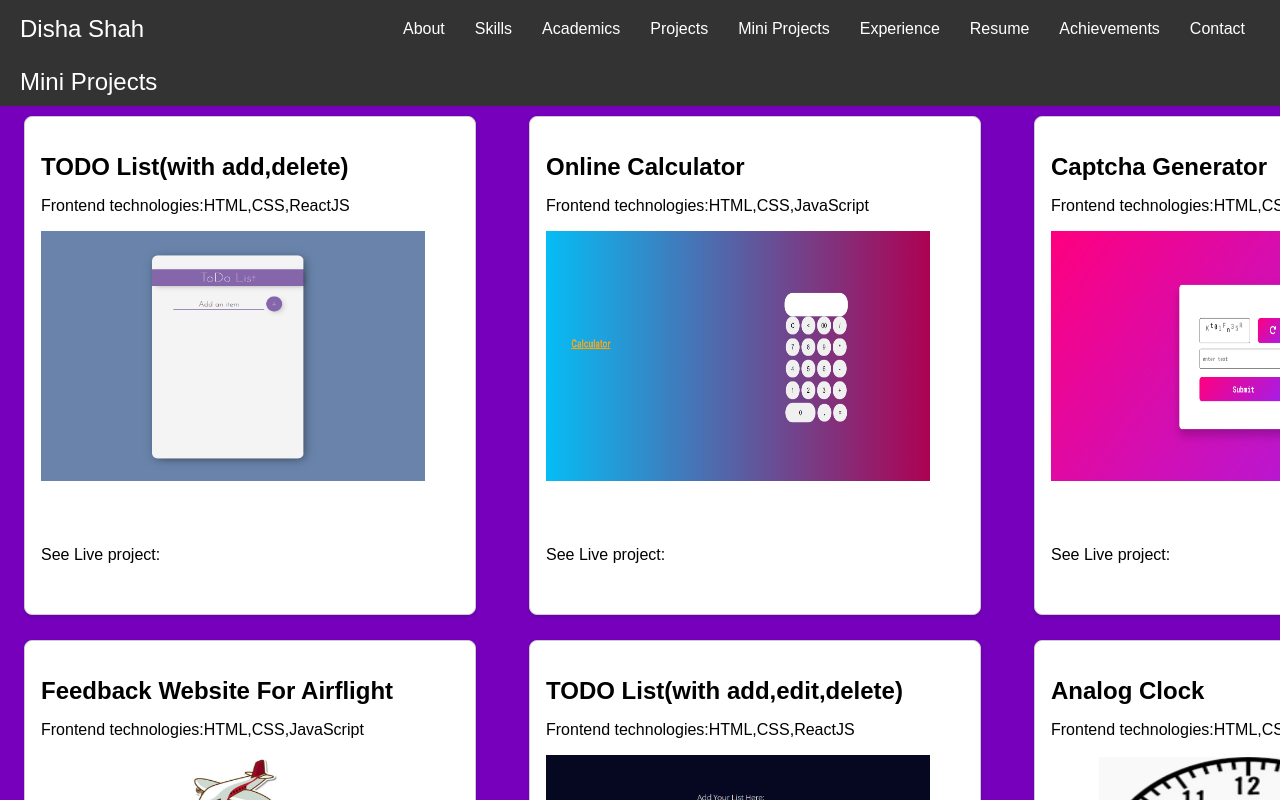
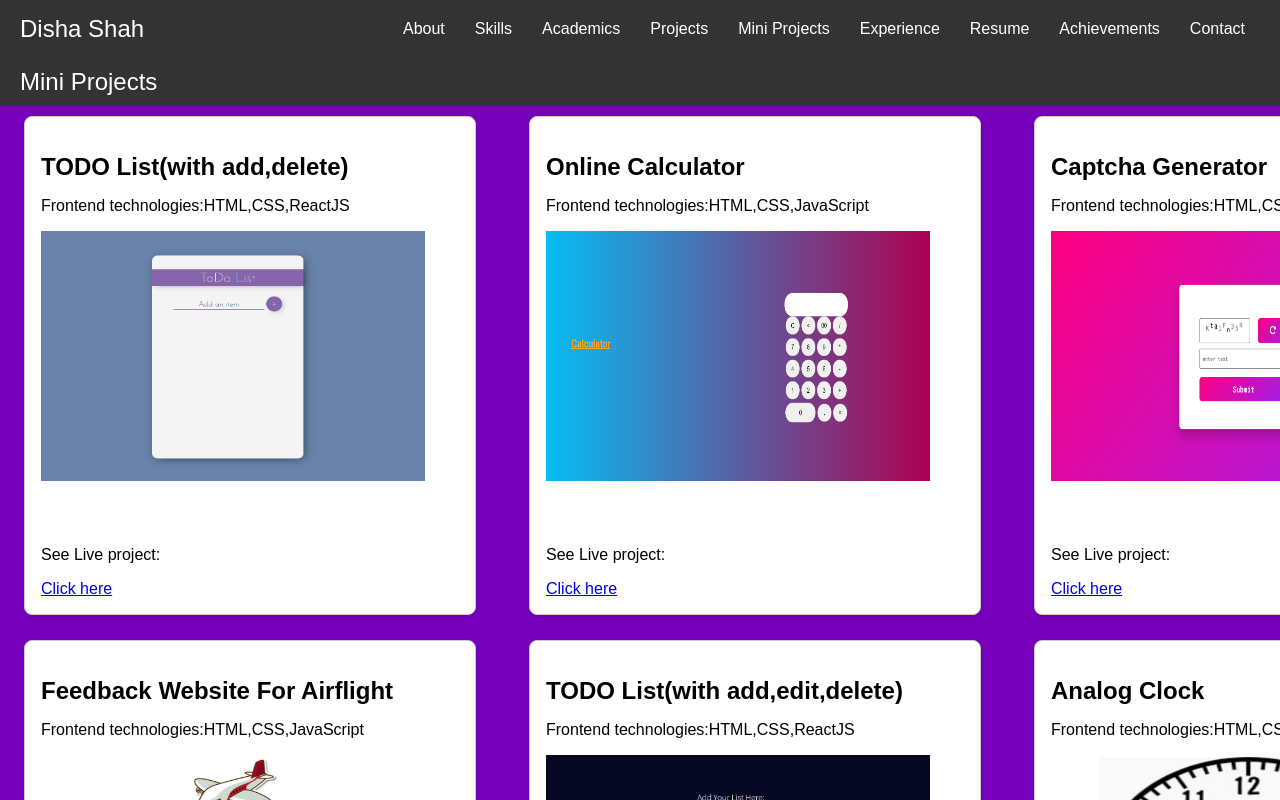
Before and after one commit to disha7555/portfolio_website, a React (Create React App) app: page /miniprojects in a window 1280 px wide. Shown: the top 800 px of the page. Built offline with nearby package versions, Linux system fonts and the light colour scheme.

Commit message:
new changes commit

```diff
--- a/src/Academics.js
+++ b/src/Academics.js
@@ -31,9 +31,9 @@ function Academics() {
                       <td>B.E.(Computer Engineering)</td>
                       <td>GTU</td>
                       <td>2023</td>
-                      <td>CPI: <br/>9.09
+                      <td>CPI: 9.09
                         <br/><br/>
-                        CGPA: 8.63
+                        CGPA:  8.63
                       </td>
                     </tr>
                   </table>
--- a/src/Contact.js
+++ b/src/Contact.js
@@ -9,16 +9,16 @@ function Contact() {
       <div className='main'>
       <div className='contact-content'>
 
-       <div className='info'> Email: <a href="https://mail.google.com/mail/u/0/?view=cm&fs=1&to=dishakaurang@gmail.com">dishakaurang@gmail.com</a>
+       <div className='info'> Email: <a className='a-contact' href="https://mail.google.com/mail/u/0/?view=cm&fs=1&to=dishakaurang@gmail.com">dishakaurang@gmail.com</a>
 </div>
 <div className='info'>
         Phone no: 9429630459
 </div>
 <div className='info'>
-        Linked In: <a href="https://www.linkedin.com/in/disha-shah-210a06205?utm_source=share&utm_campaign=share_via&utm_content=profile&utm_medium=android_app">My LinkedIn account</a>
+        Linked In: <a className='a-contact' href="https://www.linkedin.com/in/disha-shah-210a06205?utm_source=share&utm_campaign=share_via&utm_content=profile&utm_medium=android_app">My LinkedIn account</a>
 </div>
 <div className='info'>
-        github: <a href="https://github.com/disha7555">disha7555</a>
+        github: <a className='a-contact' href="https://github.com/disha7555">disha7555</a>
         </div>
       </div>
       </div>
--- a/src/MiniProjects.js
+++ b/src/MiniProjects.js
@@ -33,7 +33,7 @@ function MiniProjects(props) {
           <div className='img'>
           <a href={link}><img className="card-image" src={image} alt="no img" width="400px" height="250px" /></a>
         </div>
-         <p>See Live project:</p><a href={link}>Click here</a>
+         <p>See Live project:</p><a className="a-link" href={link}>Click here</a>
          </div>
 
         </div>
--- a/src/Projects.js
+++ b/src/Projects.js
@@ -34,7 +34,7 @@ function Projects(props) {
           <div className='img'>
           <a href={link}><img className="card-image" src={image} alt="no img" width="400px" height="250px" /></a>
         </div>
-         <p>See Live project:</p><a href={link}>Click here</a>
+         <p>See Live project:</p><a className="a-link" href={link}>Click here</a>
          </div>
 
         </div>
--- a/src/contact.css
+++ b/src/contact.css
@@ -18,7 +18,7 @@
         margin-left: 0;
     }
 }
-a{
+.a-contact{
     color: white;
 }
 .info{
--- a/src/ex.css
+++ b/src/ex.css
@@ -21,9 +21,7 @@
 h2.ex-header{
     color: white;
 }
-a{
-    color: white;
-}
+
 .ex{
     margin-top:4vw;
     color:white;
--- a/src/proj.css
+++ b/src/proj.css
@@ -50,7 +50,9 @@
     line-height: 22px;
     margin: 10px 0;
   }
-
+  .a-link{
+    color: blueviolet;
+  }
   @media (max-width: 998px) {
     .main-card--cointainer {
       display: grid;
```
